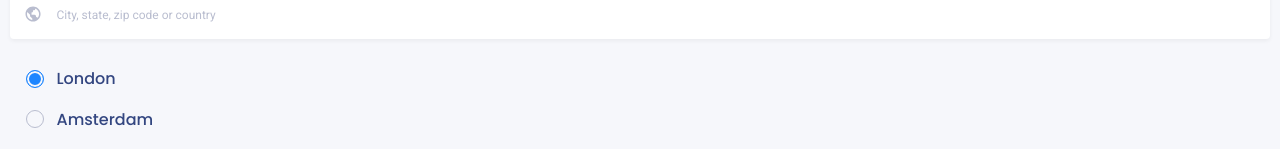
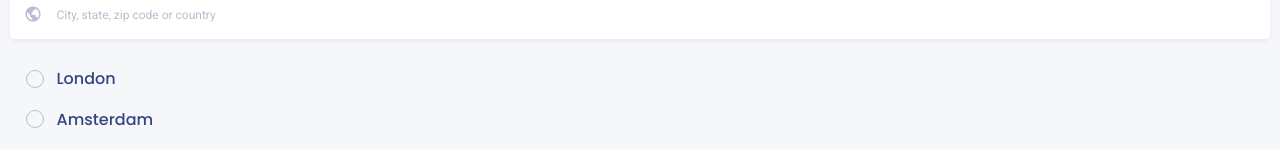
Before and after one commit to KatuGT/github-food-challange, a React (Create React App) app: page / in a window 1280 px wide. Shown: the part 333-482 px from the top of the page. Built offline with nearby package versions, Linux system fonts and the light colour scheme; no server answers.

Commit message:
buscor de header funcionando

```diff
--- a/src/componentes/Filtro/Filtro.js
+++ b/src/componentes/Filtro/Filtro.js
@@ -6,8 +6,10 @@ const Filtro = () => {
   const setQuery = useQueryChangeContext();
 
   const handleLocation = (e) => {
-    // console.log(e.target.id);
-    setQuery({ location: e.target.id });
+    setQuery((prevState) => ({
+      ...prevState,
+      location: e.target.value,
+    }));
   };
 
   return (
@@ -18,7 +20,7 @@ const Filtro = () => {
       </div>
       <div className='wrapper-locacion'>
         <p className='location-title'>LOCATION</p>
-        <form className='wrapper-input'>
+        <form className='wrapper-input' onChange={handleLocation}>
           <label htmlFor='location' id='world-label-icon'>
             <BiWorld />
           </label>
@@ -31,19 +33,24 @@ const Filtro = () => {
         </form>
         <form className='location-radiobtns' onChange={handleLocation}>
           <div className='country'>
-            <input type='radio' id='london' name='country' defaultChecked />
+            <input type='radio' id='london' name='country' value='london' />
             <label htmlFor='london'>London</label>
           </div>
           <div className='country'>
-            <input type='radio' id='amsterdam' name='country' />
+            <input
+              type='radio'
+              id='amsterdam'
+              name='country'
+              value='amsterdam'
+            />
             <label htmlFor='amsterdam'>Amsterdam</label>
           </div>
           <div className='country'>
-            <input type='radio' id='newYork' name='country' />
+            <input type='radio' id='newYork' name='country' value='new york' />
             <label htmlFor='newYork'>New York</label>
           </div>
           <div className='country'>
-            <input type='radio' id='berlin' name='country' />
+            <input type='radio' id='berlin' name='country' value='berlin' />
             <label htmlFor='berlin'>Berlin</label>
           </div>
         </form>
```
